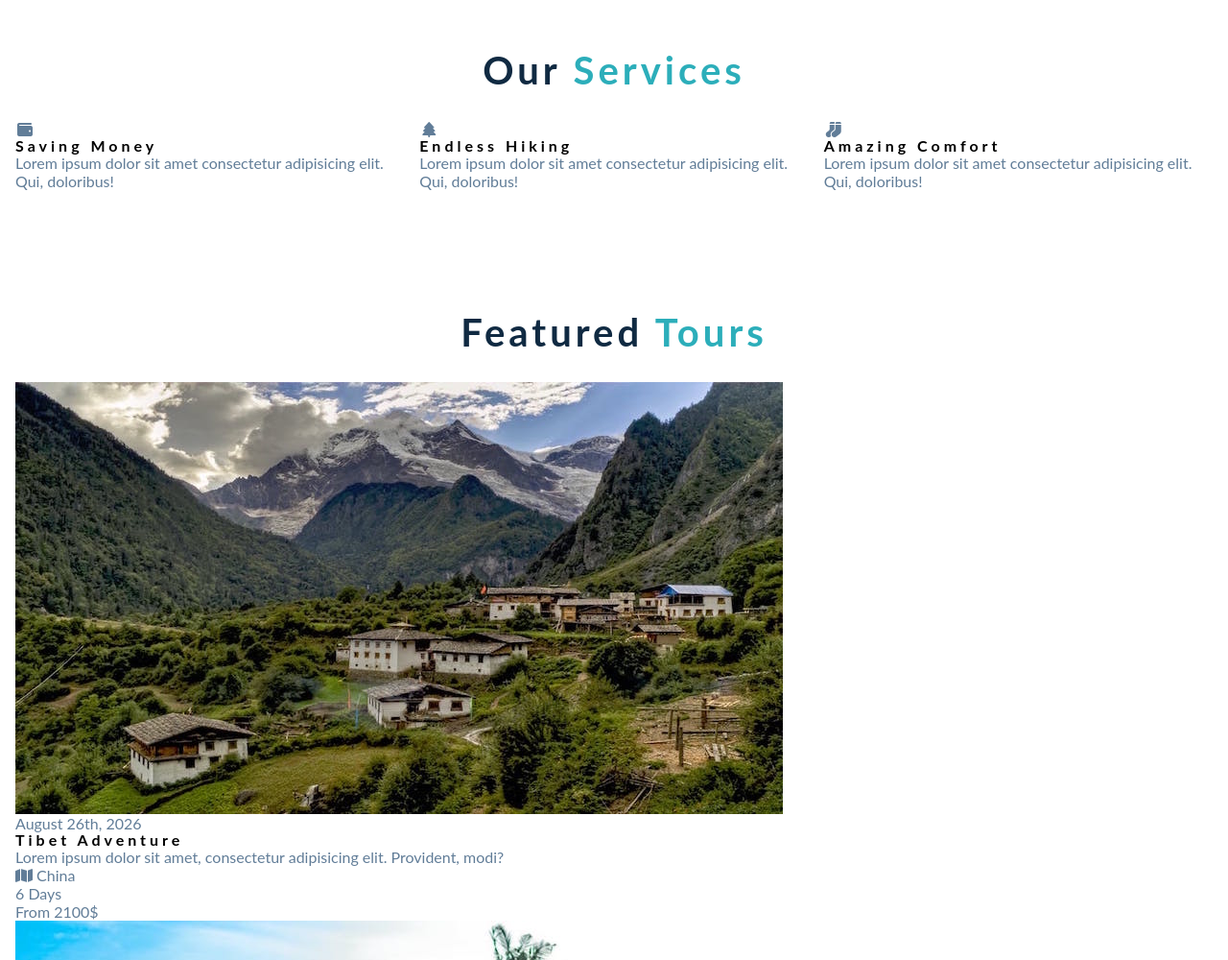
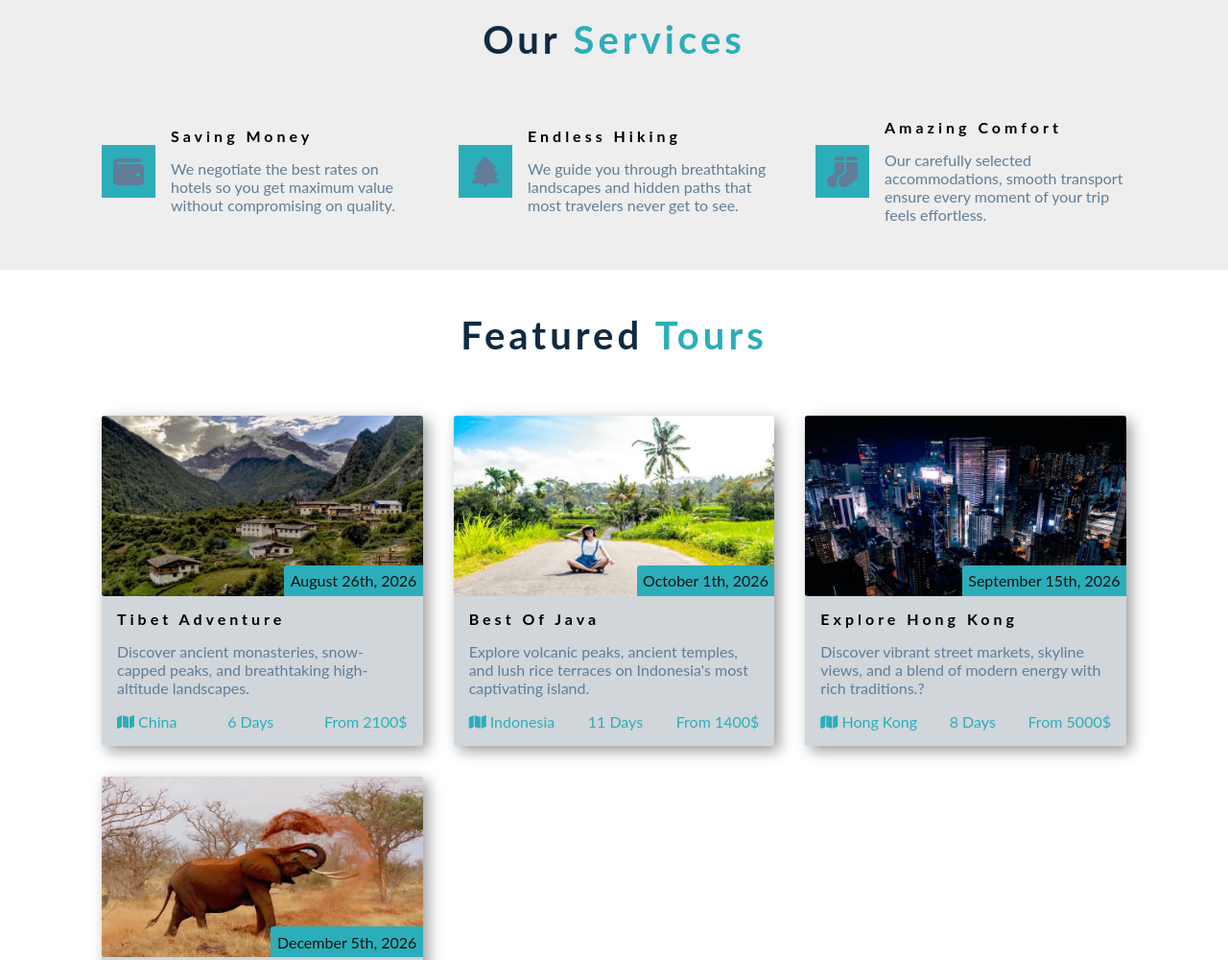
Before and after one commit to falconstoop/tour-company-landing, a plain HTML site: page index.html in a window 1280 px wide. Shown: the part 1540-2540 px from the top of the page at 96% size. Drawn offline with Linux system fonts and the light colour scheme; a web font is replaced by a local one.

Commit message:
add about us and services and featured tours sections

```diff
--- a/index.html
+++ b/index.html
@@ -58,8 +58,10 @@
         <div class="hero--inner flow">
           <h1 class="hero-title">Continue Exploring</h1>
           <p>
-            Lorem, ipsum dolor sit amet consectetur adipisicing elit. Deleniti,
-            autem.
+            Discover your next unforgettable journey with our handpicked tours
+            and destinations. Whether you're chasing mountain sunsets, ancient
+            cities, or hidden coastlines, your perfect adventure is just one
+            click away.
           </p>
           <a href="#" class="btn">Explore Tours</a>
         </div>
@@ -82,10 +84,16 @@
             <div class="content flow">
               <h3 class="content-title">Explore The Difference</h3>
               <p>
-                Lorem ipsum dolor sit amet consectetur adipisicing elit.
-                Accusantium iure voluptatem sed obcaecati, consequuntur vitae
-                doloremque rerum, quos sint amet consectetur, sequi quo deleniti
-                necessitatibus sit qui provident. Necessitatibus, itaque.
+                We believe travel is more than just visiting new places — it's
+                about creating memories that stay with you forever. With years
+                of experience crafting personalized journeys, our team is
+                dedicated to showing you the world in a way that's authentic,
+                seamless, and unforgettable. From the moment you book with us,
+                we handle every detail — so you can focus on the adventure. Our
+                expert guides, carefully selected destinations, and commitment
+                to exceptional service are what set us apart. We don't just plan
+                trips; we create experiences you'll want to relive again and
+                again.
               </p>
               <a href="#" class="btn">Read More</a>
             </div>
@@ -94,15 +102,12 @@
       </section>
 
       <!--  Services-->
-      <section class="section" id="services">
-        <div class="wrapper">
+      <section class="section services" id="services">
+        <div class="wrapper" data-center data-max-width="medium">
           <h2 class="section-title">
             Our <span class="accent-clr">Services</span>
           </h2>
-          <div
-            class="grid-equal-cols services--inner"
-            data-justify-content="center"
-          >
+          <div class="grid-equal-cols services--inner">
             <div class="card">
               <span class="card-icon">
                 <i class="fas fa-wallet fa-fw"></i>
@@ -110,8 +115,8 @@
               <div class="card-content">
                 <h4 class="card-title">Saving Money</h4>
                 <p>
-                  Lorem ipsum dolor sit amet consectetur adipisicing elit. Qui,
-                  doloribus!
+                  We negotiate the best rates on hotels so you get maximum value
+                  without compromising on quality.
                 </p>
               </div>
             </div>
@@ -122,8 +127,8 @@
               <div class="card-content">
                 <h4 class="card-title">Endless Hiking</h4>
                 <p>
-                  Lorem ipsum dolor sit amet consectetur adipisicing elit. Qui,
-                  doloribus!
+                  We guide you through breathtaking landscapes and hidden paths
+                  that most travelers never get to see.
                 </p>
               </div>
             </div>
@@ -134,8 +139,8 @@
               <div class="card-content">
                 <h4 class="card-title">Amazing Comfort</h4>
                 <p>
-                  Lorem ipsum dolor sit amet consectetur adipisicing elit. Qui,
-                  doloribus!
+                  Our carefully selected accommodations, smooth transport ensure
+                  every moment of your trip feels effortless.
                 </p>
               </div>
             </div>
@@ -145,12 +150,12 @@
 
       <!-- Featured Tours -->
       <section class="section" id="features">
-        <div class="wrapper">
+        <div class="wrapper" data-max-width="medium" data-center="">
           <h2 class="section-title">
             Featured <span class="accent-clr">Tours</span>
           </h2>
           <!-- 4cards -->
-          <div class="tours-cards grid-auto-fit">
+          <div class="featured-tours--inner grid-auto-fit">
             <div class="card">
               <div class="tour-img-container">
                 <img src="./assets/tour-1.jpeg" alt="tibet" />
@@ -159,8 +164,8 @@
               <div class="tour-info">
                 <h4 class="tour-info--title">Tibet Adventure</h4>
                 <p>
-                  Lorem ipsum dolor sit amet, consectetur adipisicing elit.
-                  Provident, modi?
+                  Discover ancient monasteries, snow-capped peaks, and
+                  breathtaking high-altitude landscapes.
                 </p>
               </div>
               <div class="tour-footer">
@@ -183,8 +188,8 @@
               <div class="tour-info">
                 <h4 class="tour-info--title">Best Of Java</h4>
                 <p>
-                  Lorem ipsum dolor sit amet, consectetur adipisicing elit.
-                  Provident, modi?
+                  Explore volcanic peaks, ancient temples, and lush rice
+                  terraces on Indonesia's most captivating island.
                 </p>
               </div>
               <div class="tour-footer">
@@ -207,8 +212,8 @@
               <div class="tour-info">
                 <h4 class="tour-info--title">Explore Hong Kong</h4>
                 <p>
-                  Lorem ipsum dolor sit amet, consectetur adipisicing elit.
-                  Provident, modi?
+                  Discover vibrant street markets, skyline views, and a blend of
+                  modern energy with rich traditions.?
                 </p>
               </div>
               <div class="tour-footer">
@@ -231,8 +236,8 @@
               <div class="tour-info">
                 <h4 class="tour-info--title">Kenya Highlights</h4>
                 <p>
-                  Lorem ipsum dolor sit amet, consectetur adipisicing elit.
-                  Provident, modi?
+                  Witness amazing wildlife, sweeping savannahs, and
+                  unforgettable safari adventures in the heart of Africa.
                 </p>
               </div>
               <div class="tour-footer">
@@ -252,6 +257,7 @@
           </div>
         </div>
       </section>
+
       <!-- form -->
       <section class="section form-section">
         <div class="wrapper">
--- a/styles.css
+++ b/styles.css
@@ -160,6 +160,14 @@
 @layer layout {
   .wrapper {
     padding: 1rem;
+
+    &[data-center] {
+      margin-inline: auto;
+    }
+
+    &[data-max-width="medium"] {
+      max-width: 1100px;
+    }
   }
 
   .section {
@@ -190,6 +198,19 @@
     &[data-gap="large"] {
       --equal-grid-gap: 3rem;
     }
+  }
+
+  .grid-auto-fit {
+    --auto-fit-min-col-size: 250px;
+
+    display: grid;
+
+    gap: var(--grid-auto-fit-gap, 2rem);
+
+    grid-template-columns: repeat(
+      auto-fit,
+      minmax(var(--auto-fit-min-col-size, 100%), 1fr)
+    );
   }
 }
 
@@ -227,7 +248,7 @@
   /* -----------Hero---------- */
   .hero {
     background:
-      linear-gradient(rgba(44, 174, 186, 0.7), rgba(0, 0, 0, 0.2)),
+      linear-gradient(rgba(44, 174, 186, 0.7), rgba(0, 0, 0, 0.6)),
       url(./assets/main.jpeg) center/cover no-repeat;
 
     min-height: 100vh;
@@ -239,35 +260,113 @@
       color: #fff;
       text-align: center;
 
-      p {
-        padding-block: 1rem;
-      }
+      max-width: 900px;
+      padding-inline: 1rem;
     }
   }
 
   /* -----------About US---------- */
   .about-us--inner {
-    align-items: stretch;
     .content {
-      border: 1px solid blue;
-      p {
-        padding-block: 1rem;
-      }
+      display: flex;
+      flex-direction: column;
+      align-items: center;
+      gap: 1rem;
     }
 
     .about-us-img {
-      &::before {
-        content: "";
-        width: 2px;
-        height: 100%;
-        color: red;
+      position: relative;
+
+      @media (width > 760px) {
+        &::before {
+          content: "";
+          border: 5px solid var(--clr-primary);
+
+          position: absolute;
+          inset: -15px -15px 15px 15px;
+          /* Dont User width and height 100% cause the parent doesnt have a fixed height */
+          z-index: -1;
+        }
       }
     }
   }
 
   /* -----------Services---------- */
 
+  .services {
+    background-color: #eee;
+  }
+
+  .services--inner {
+    --equal-grid-gap: 3rem;
+    .card {
+      display: flex;
+      gap: 1rem;
+      align-items: center;
+
+      .card-icon {
+        font-size: 2rem;
+        background-color: var(--clr-primary-500);
+        padding: 0.5rem;
+      }
+
+      .card-content {
+        display: flex;
+        flex-direction: column;
+        gap: 1rem;
+      }
+    }
+  }
+
   /* -----------Featured Tours---------- */
+  .featured-tours--inner {
+    .card {
+      background-color: #d0d6da;
+      border-radius: 0.2rem;
+      box-shadow: 5px 5px 15px rgba(0, 0, 0, 0.4);
+
+      .tour-img-container {
+        position: relative;
+
+        img {
+          border-radius: 0.2rem;
+        }
+
+        .tour-date {
+          background-color: var(--clr-primary-500);
+          color: #111;
+          padding: 0.4rem;
+          border-radius: 0.2rem 0 0 0;
+
+          position: absolute;
+          right: 0;
+          bottom: 0;
+        }
+      }
+
+      .tour-info {
+        padding: 1rem;
+
+        p {
+          padding-top: 1rem;
+        }
+      }
+
+      .tour-footer {
+        display: flex;
+        gap: 1rem;
+        justify-content: space-between;
+
+        padding: 0 1rem 1rem;
+        color: var(--clr-primary);
+      }
+    }
+  }
+
+  .tour-btn {
+    padding-top: 2rem;
+    text-align: center;
+  }
 
   /* -----------Form---------- */
 
@@ -303,10 +402,14 @@
   .section-title {
     text-align: center;
     color: var(--clr-heading);
-    padding-block: 2rem;
+    padding-bottom: 4rem;
 
     .accent-clr {
       color: var(--clr-primary-500);
     }
   }
+
+  .flow > * + * {
+    margin-top: 1rem;
+  }
 }
```
